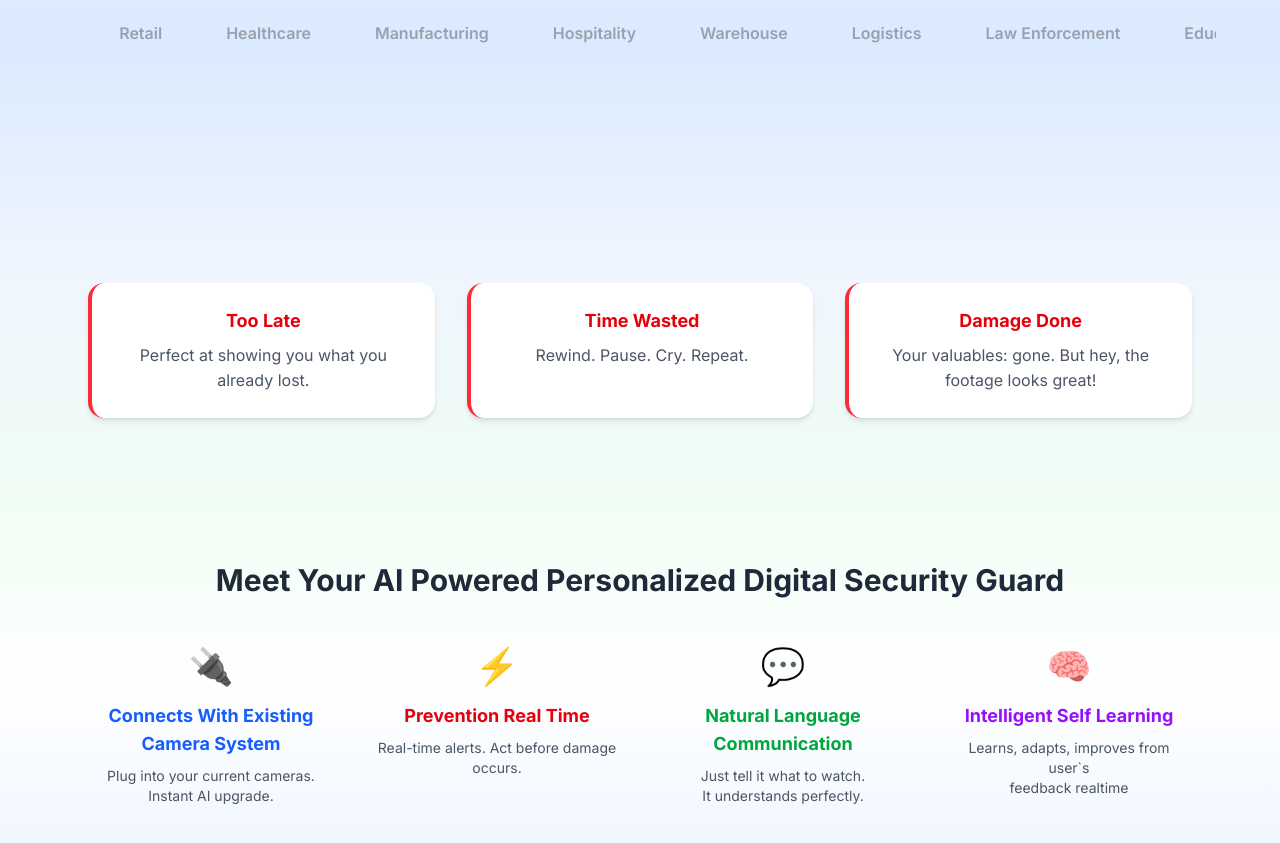
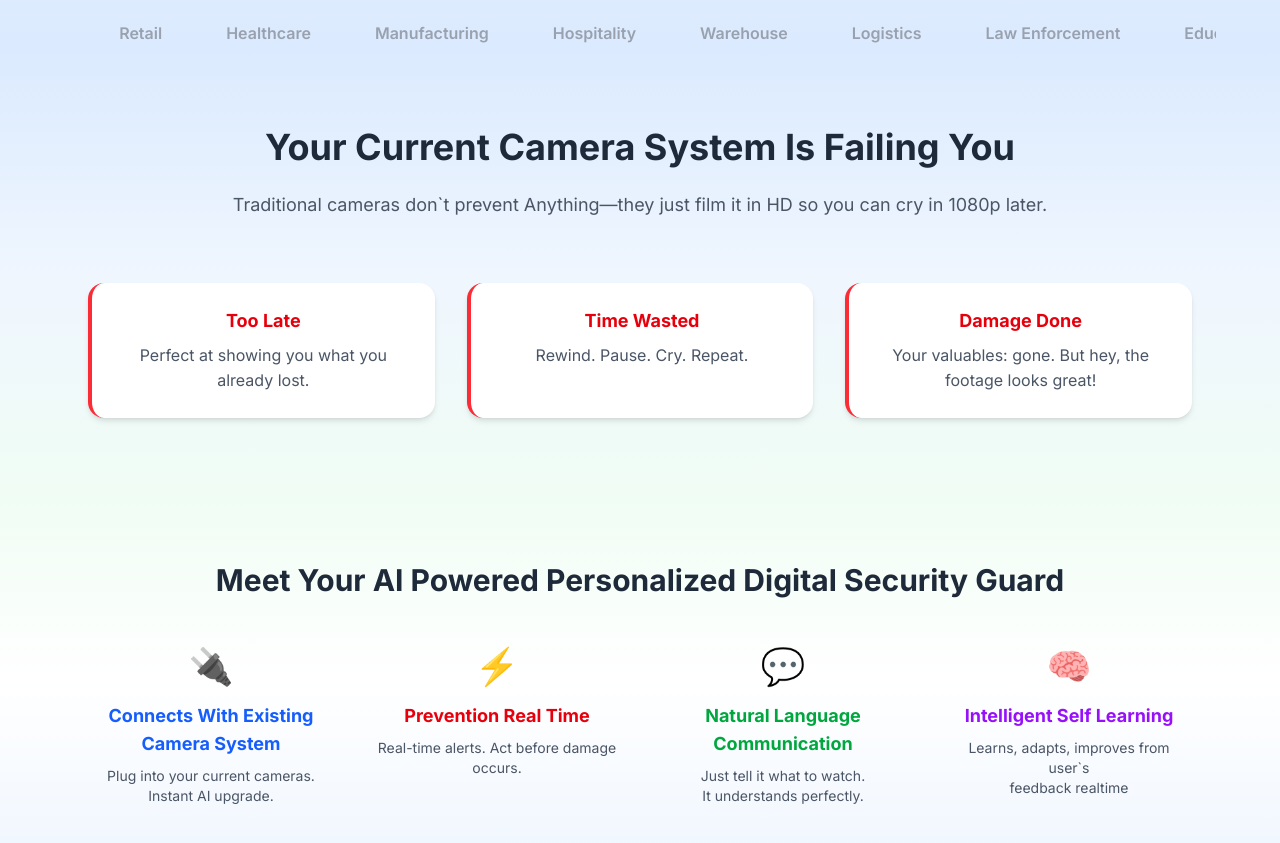
Before and after one commit to dhruvsojitra76/Baktrack_Website_Dev, a Next.js app: page / in a window 1280 px wide. Shown: the part 1000-1843 px from the top of the page. Built offline with nearby package versions, Linux system fonts and the light colour scheme.

Commit message:
added changes on header and contact

```diff
--- a/src/app/page.tsx
+++ b/src/app/page.tsx
@@ -383,12 +383,13 @@ export default function Home() {
         <div className="max-w-6xl mx-auto text-center">
           <h2
             className={`text-4xl font-bold text-gray-800 mb-6 transition-all duration-1000 ${animatedElements.has('problem-title') ? 'opacity-100 translate-y-0' : 'opacity-0 translate-y-10'}`}
-            id="problem-title">
+            id="problem-title"
+            data-animate>
             Your Current Camera System Is Failing You
           </h2>
           <p
             className={`text-lg text-center text-gray-600 mb-16 max-w-4xl mx-auto transition-all duration-1000 delay-200 ${animatedElements.has('problem-subtitle') ? 'opacity-100 translate-y-0' : 'opacity-0 translate-y-10'}`}
-            id="problem-subtitle">
+            id="problem-subtitle" data-animate>
             Traditional cameras don`t prevent Anything—they just film it in HD so you can cry in 1080p later.
           </p>
 
```
